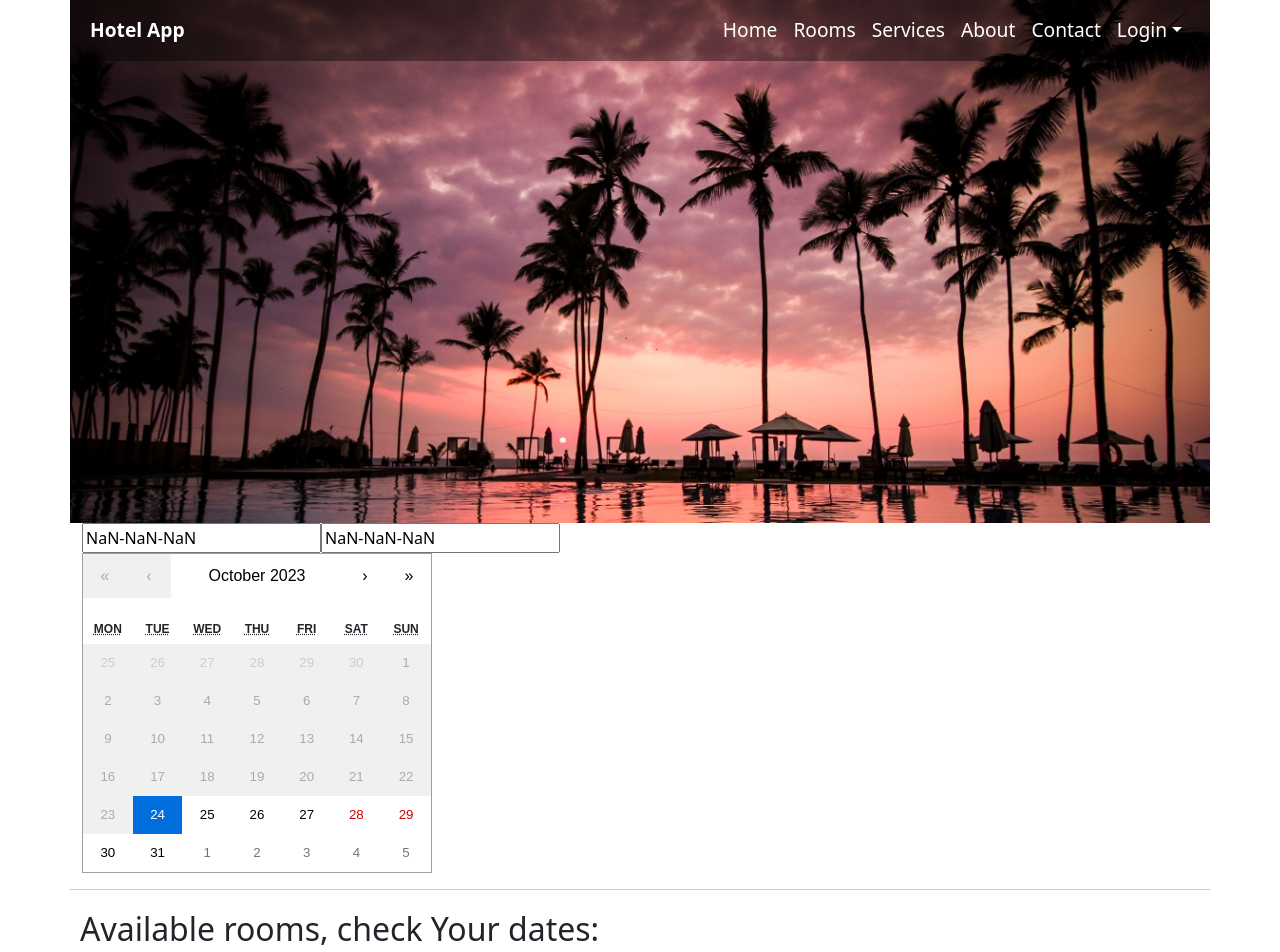
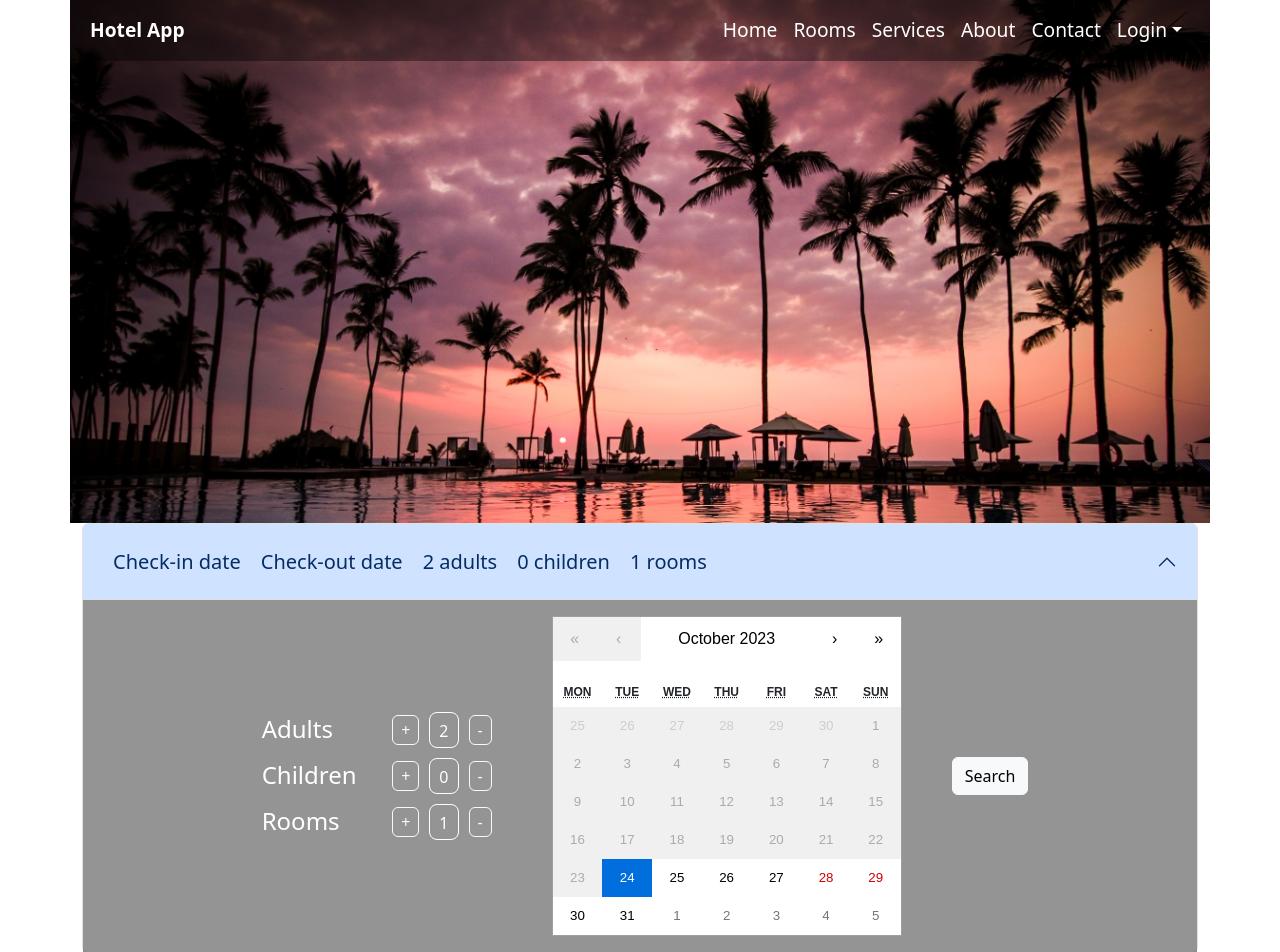
Before and after one commit to ValentynGenkin/Graduation_project_hotel_app, a React app in the folder client/: page / in a window 1280 px wide. Shown: the top 952 px of the page. Built offline with nearby package versions, Linux system fonts and the light colour scheme.

Commit message:
calendar fixed

```diff
--- /dev/null
+++ b/client/src/components/CSS/RoomSearchBlock.css
@@ -0,0 +1,59 @@
+.search-block-container {
+  /* position: absolute; */
+  padding: 0;
+  display: flex;
+  flex-wrap: wrap;
+  justify-content: center;
+  align-items: center;
+  gap: 50px;
+  top: 15%;
+  left: 0;
+  right: 0;
+  width: 80%;
+}
+
+.search-options-title {
+  width: 100%;
+  margin: 0;
+}
+
+.search-options {
+  width: 250px;
+}
+.search-options p {
+  color: white;
+}
+
+.search-options-counter {
+  display: flex;
+  align-items: center;
+  margin: 10px;
+}
+
+.counter {
+  border: 1px solid rgb(255, 255, 255);
+  border-radius: 8px;
+  width: 50px;
+  height: 36px;
+  margin: auto 10px;
+  text-align: center;
+  line-height: 36px;
+  color: white;
+}
+
+.search-dates p {
+  margin: 10px;
+}
+
+.search-dates {
+  display: flex;
+
+  justify-content: space-evenly;
+}
+.counter-btn {
+  padding: 2px 8px;
+}
+
+.accordion-body {
+  background-color: rgba(0, 0, 0, 0.419);
+}
--- a/client/src/components/RoomSearchBlock.jsx
+++ b/client/src/components/RoomSearchBlock.jsx
@@ -1,16 +1,28 @@
-import { Container } from "react-bootstrap";
+import { Button, Container } from "react-bootstrap";
 import React, { useEffect, useState } from "react";
 import Calendar from "react-calendar";
+import Accordion from "react-bootstrap/Accordion";
+import "react-calendar/dist/Calendar.css";
+import "./CSS/RoomSearchBlock.css";
 
 const RoomSearchBlock = () => {
   const [value, setValue] = useState(new Date());
-  const [date, setDate] = useState();
+  const [date, setDate] = useState(["yyyy-mm-dd", "yyyy-mm-dd"]);
+  const [adult, setAdult] = useState(2);
+  const [childe, setChilde] = useState(0);
+  const [room, setRoom] = useState(1);
 
   const onChange = (nextValue) => {
     setValue(nextValue);
   };
 
-  // ["yyyy-mm-dd", "yyyy-mm-dd"]
+  const increment = (set, count) => {
+    if (count >= 0) set(count + 1);
+  };
+
+  const decrement = (set, count) => {
+    if (count > 0) set(count - 1);
+  };
 
   const checkInDate = new Date(value[0]);
   const checkOutDate = new Date(value[1]);
@@ -29,15 +41,121 @@ const RoomSearchBlock = () => {
 
   return (
     <Container>
-      <input placeholder="Check in date" value={date && date[0]} />
-      <input placeholder="Check out date" value={date && date[1]} />
+      <Accordion defaultActiveKey="0">
+        <Accordion.Item eventKey="0">
+          <Accordion.Header>
+            <div className="search-dates">
+              <p className="h5">
+                {" "}
+                {value.length === 2 ? date[0] : "Check-in date"}{" "}
+              </p>
+              <p className="h5">
+                {" "}
+                {value.length === 2 ? date[1] : "Check-out date"}{" "}
+              </p>
+            </div>
+            <div className="search-dates">
+              <p className="h5">
+                <span>{adult}</span> adults
+              </p>
+
+              <p className="h5">
+                <span>{childe}</span> children
+              </p>
+
+              <p className="h5">
+                <span>{room}</span> rooms
+              </p>
+            </div>
+          </Accordion.Header>
+          <Accordion.Body>
+            <Container className="search-block-container">
+              <div className="search-options">
+                <div className="search-options-counter">
+                  <p className="search-options-title h4">Adults</p>
+
+                  <Button
+                    className="counter-btn"
+                    variant="outline-light"
+                    onClick={() => {
+                      increment(setAdult, adult);
+                    }}
+                  >
+                    +
+                  </Button>
+                  <span className="counter">{adult}</span>
+                  <Button
+                    className="counter-btn"
+                    variant="outline-light"
+                    onClick={() => {
+                      decrement(setAdult, adult);
+                    }}
+                  >
+                    -
+                  </Button>
+                </div>
+                <div className="search-options-counter">
+                  <p className="search-options-title h4">Children</p>
+
+                  <Button
+                    className="counter-btn"
+                    variant="outline-light"
+                    onClick={() => {
+                      increment(setChilde, childe);
+                    }}
+                  >
+                    +
+                  </Button>
+                  <span className="counter">{childe}</span>
+                  <Button
+                    className="counter-btn"
+                    variant="outline-light"
+                    onClick={() => {
+                      decrement(setChilde, childe);
+                    }}
+                  >
+                    -
+                  </Button>
+                </div>
+                <div className="search-options-counter">
+                  <p className="search-options-title h4">Rooms</p>
+
+                  <Button
+                    className="counter-btn"
+                    variant="outline-light"
+                    onClick={() => {
+                      increment(setRoom, room);
+                    }}
+                  >
+                    +
+                  </Button>
+                  <span className="counter">{room}</span>
+                  <Button
+                    className="counter-btn"
+                    variant="outline-light"
+                    onClick={() => {
+                      decrement(setRoom, room);
+                    }}
+                  >
+                    -
+                  </Button>
+                </div>
+              </div>
+
               <Calendar
                 selectRange={true}
+                goToRangeStartOnSelect={false}
                 onChange={onChange}
                 value={value}
                 minDate={new Date()}
                 minDetail={"year"}
+                locale={"en-EN"}
               />
+              <Button variant="light">Search</Button>
+            </Container>
+          </Accordion.Body>
+        </Accordion.Item>
+      </Accordion>
     </Container>
   );
 };
--- a/client/src/pages/Home/Home.jsx
+++ b/client/src/pages/Home/Home.jsx
@@ -2,8 +2,6 @@ import React from "react";
 import MainScreenImg from "../../components/MainScreenImg";
 import RandomRoomsCard from "../../components/RandomRoomsCards";
 import RoomSearchBlock from "../../components/RoomSearchBlock";
-
-import "react-calendar/dist/Calendar.css";
 
 const Home = () => {
   return (
```
Lines whose indentation alone changed are shown as unchanged.
